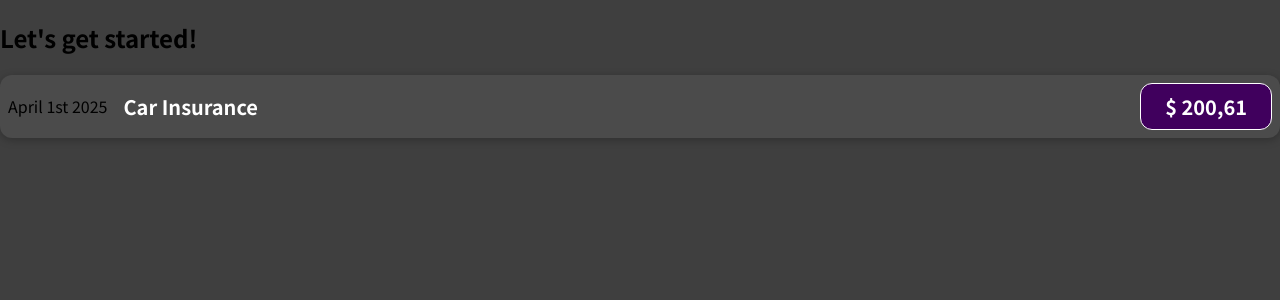
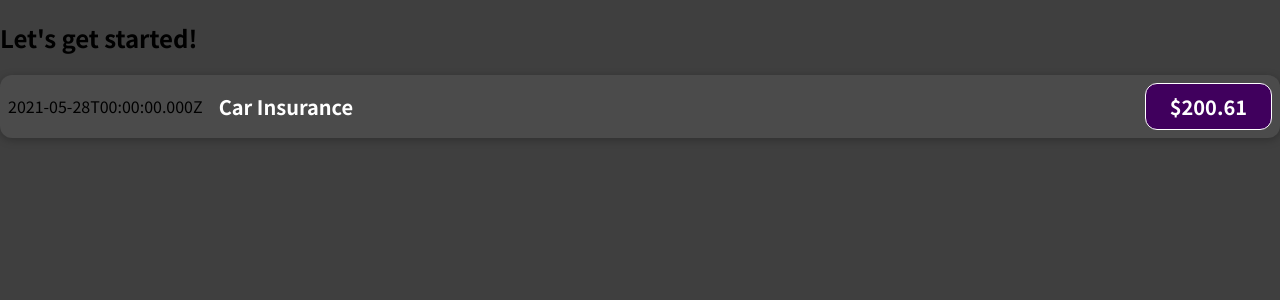
Before and after one commit to filipecamargos/React-App-Expenser-Tracker, a JavaScript app: page / in a window 1280 px wide. Shown: the top 300 px of the page. Built offline with nearby package versions, Linux system fonts and the light colour scheme.

Commit message:
variable added

```diff
--- a/src/components/ExpenseItem.js
+++ b/src/components/ExpenseItem.js
@@ -1,12 +1,17 @@
 import './ExpenseItem.css'
 
 function ExpenseItem() {
+
+  const expenseDate = new Date(2021, 4, 28);
+  const expenseTitle = 'Car Insurance';
+  const expenseAmount = 200.61;
+
   return (
     <div className="expense-item">
-      <div>April 1st 2025</div>
+      <div>{expenseDate.toISOString()}</div>
       <div className="expense-item__description">
-        <h2>Car Insurance</h2>
-        <div className="expense-item__price">$ 200,61</div>
+        <h2>{expenseTitle}</h2>
+        <div className="expense-item__price">${expenseAmount}</div>
       </div>
     </div>
   );
```
